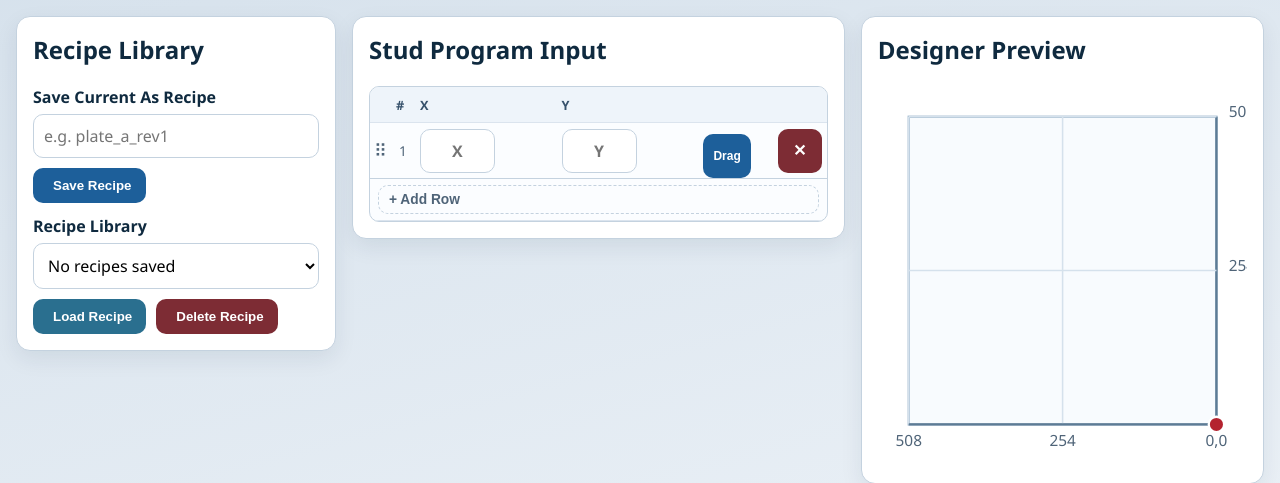
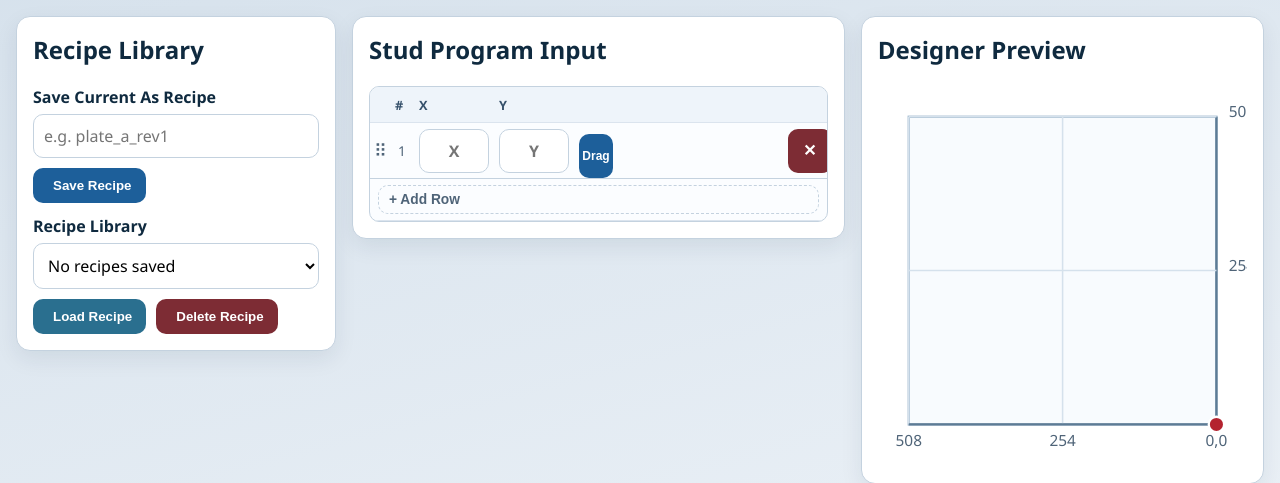
Before and after one commit to gagesmith3/WeldFlex, a Flask app: page /ui in a window 1280 px wide. Shown: the part 118-601 px from the top of the page. Run offline with Flask 3, Linux system fonts and the light colour scheme; data that the repository does not hold is empty; some libraries are stand-ins or nearby versions.

Commit message:
edit fixes

```diff
--- a/backend/static/css/operator.css
+++ b/backend/static/css/operator.css
@@ -607,7 +607,7 @@ select {
 .coord-table {
   width: 100%;
   border-collapse: collapse;
-  table-layout: auto;
+  table-layout: fixed;
 }
 
 .coord-table th,
@@ -637,9 +637,7 @@ select {
 
 .coord-table input[type="text"],
 .coord-table input[type="number"] {
-  width: 75px;
-  display: block;
-  margin: 0;
+  width: 100%;
   height: 44px;
   padding: 0 4px;
   font-size: 1rem;
@@ -861,6 +859,7 @@ select {
   padding: 0;
   font-size: 1rem;
   justify-content: center;
+  margin-right: 8px;
 }
 
 .btn.row-action-btn {
@@ -874,8 +873,9 @@ select {
 
 .drag-col       { width: 20px; }
 .num-col        { width: 24px; text-align: center; }
-.drag-btn-col   { width: 58px; }
-.row-spacer-col { width: auto; }  /* absorbs all leftover space */
+.coord-col      { width: 80px; }
+.drag-btn-col   { width: 44px; }
+/* row-spacer-col: no width — with table-layout:fixed this absorbs all leftover space */
 .action-col     { width: 44px; text-align: right; }
 
 .drag-handle-cell {
--- a/backend/templates/partials/studs_input.html
+++ b/backend/templates/partials/studs_input.html
@@ -4,8 +4,8 @@
 			<tr>
 				<th class="drag-col" aria-label="Drag to reorder"></th>
 				<th class="num-col">#</th>
-				<th>X</th>
-				<th>Y</th>
+				<th class="coord-col">X</th>
+				<th class="coord-col">Y</th>
 				<th class="drag-btn-col" aria-label="Drag to position"></th>
 				<th class="row-spacer-col" aria-hidden="true"></th>
 				<th class="action-col" aria-label="Remove"></th>
```
